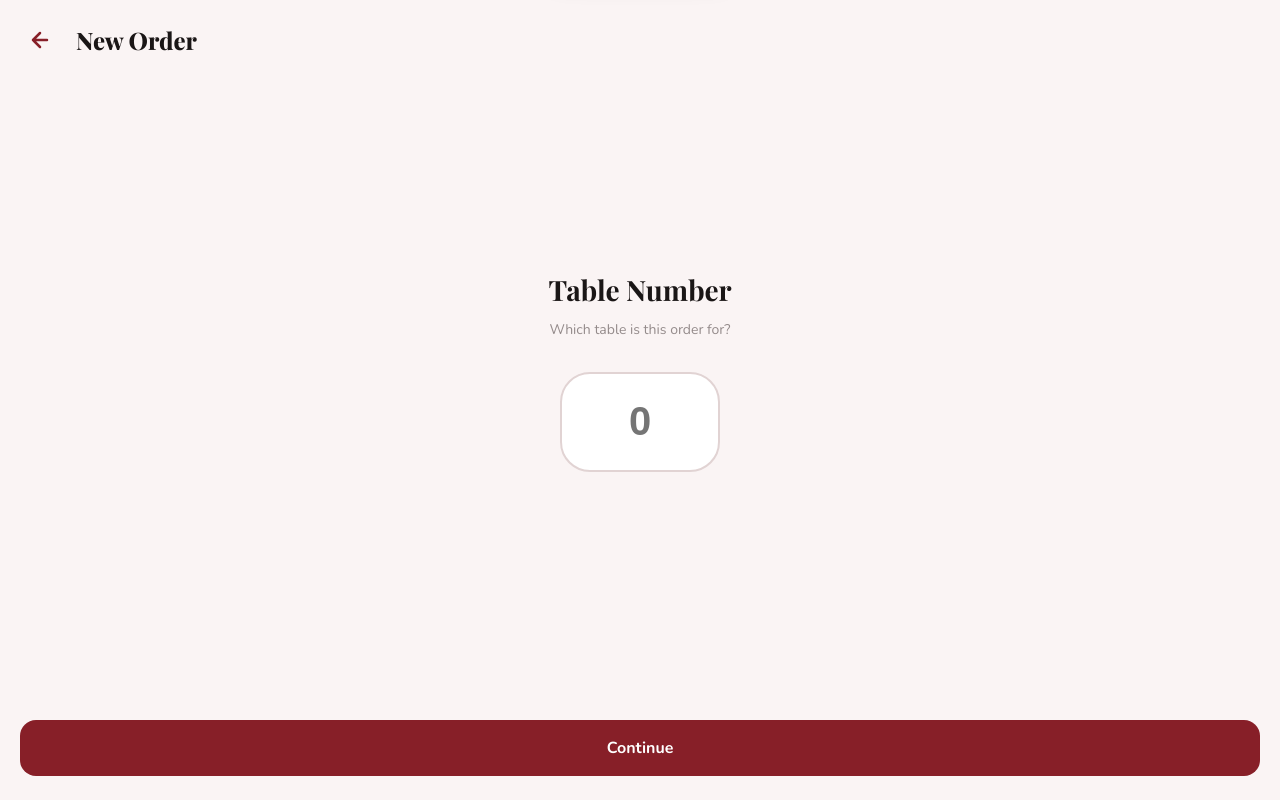
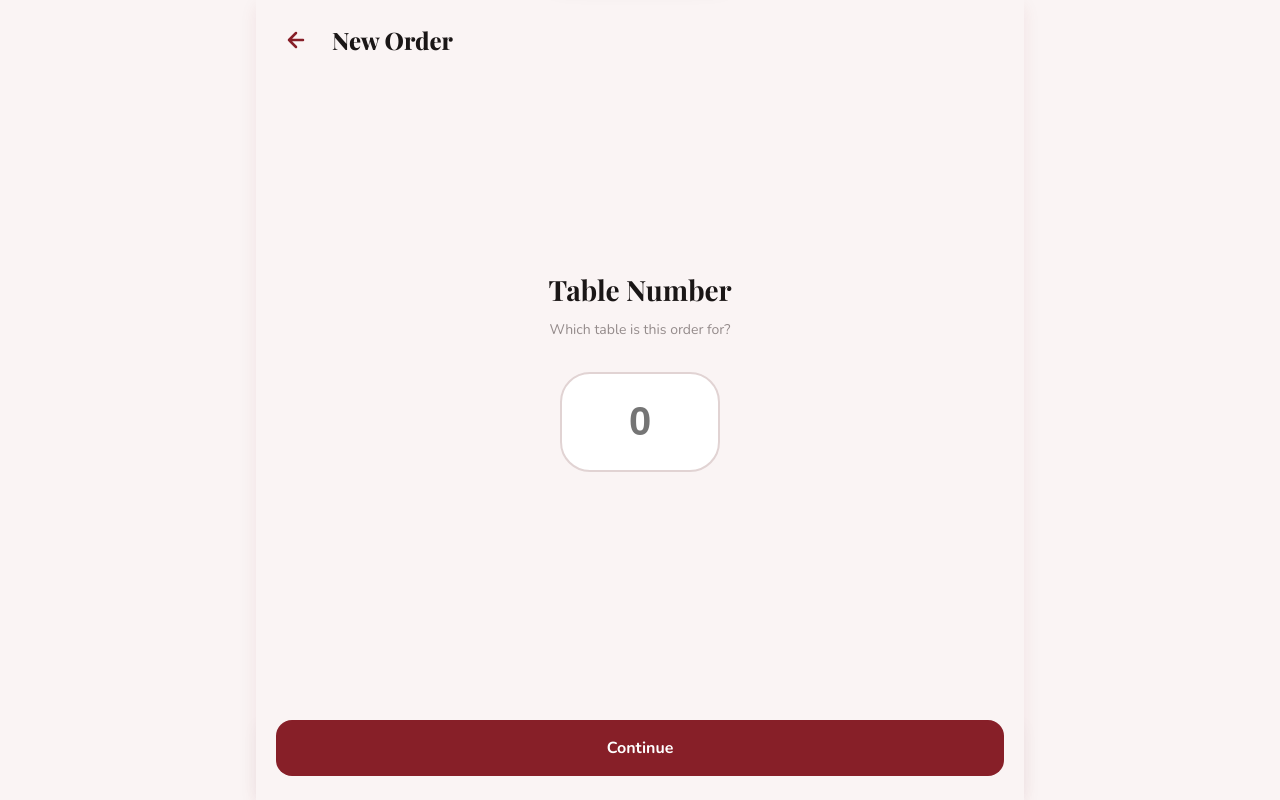
Before and after one commit to Pavankumarshinde/ManageResto, a website: page index.html in a window 1280 px wide. Both pictures are taken after a click on the button "+ New Order". Drawn offline with nearby package versions, Linux system fonts and the light colour scheme; no server answers.

Commit message:
Fix layout consistency: move screens inside app container

```diff
--- a/index.html
+++ b/index.html
@@ -171,11 +171,6 @@
     </button>
   </nav>
 
-</div><!-- /#app -->
-
-
-<!-- ==================== SCREENS / FULL MODALS ==================== -->
-
   <!-- SCREEN: ADD / EDIT MENU ITEM -->
   <div id="screen-menu-form" class="screen">
     <div class="screen-header">
@@ -230,7 +225,7 @@
     </div>
   </div>
 
-<!-- ==================== SCREEN: NEW ORDER ==================== -->
+  <!-- SCREEN: NEW ORDER -->
   <div id="screen-table" class="screen">
     <div class="screen-header">
       <button class="btn-back" id="btn-back-table">
@@ -258,7 +253,7 @@
     </div>
   </div>
 
-<!-- ==================== SCREEN: SELECT ITEMS ==================== -->
+  <!-- SCREEN: SELECT ITEMS -->
   <div id="screen-items" class="screen">
     <div class="screen-header">
       <button class="btn-back" id="btn-back-items">
@@ -302,6 +297,8 @@
     </div>
   </div>
 
+</div><!-- /#app -->
+
 <!-- ==================== TOAST ==================== -->
 <div id="toast" class="toast">✓ Saved Successfully</div>
 
--- a/styles.css
+++ b/styles.css
@@ -109,7 +109,7 @@ body {
 /* ===== SCREEN OVERLAY (for new order / edit screens) ===== */
 .screen {
   display: none;
-  position: fixed;
+  position: absolute;
   inset: 0;
   background: var(--bg-app);
   z-index: 200;
```
Lines whose indentation alone changed are shown as unchanged.
